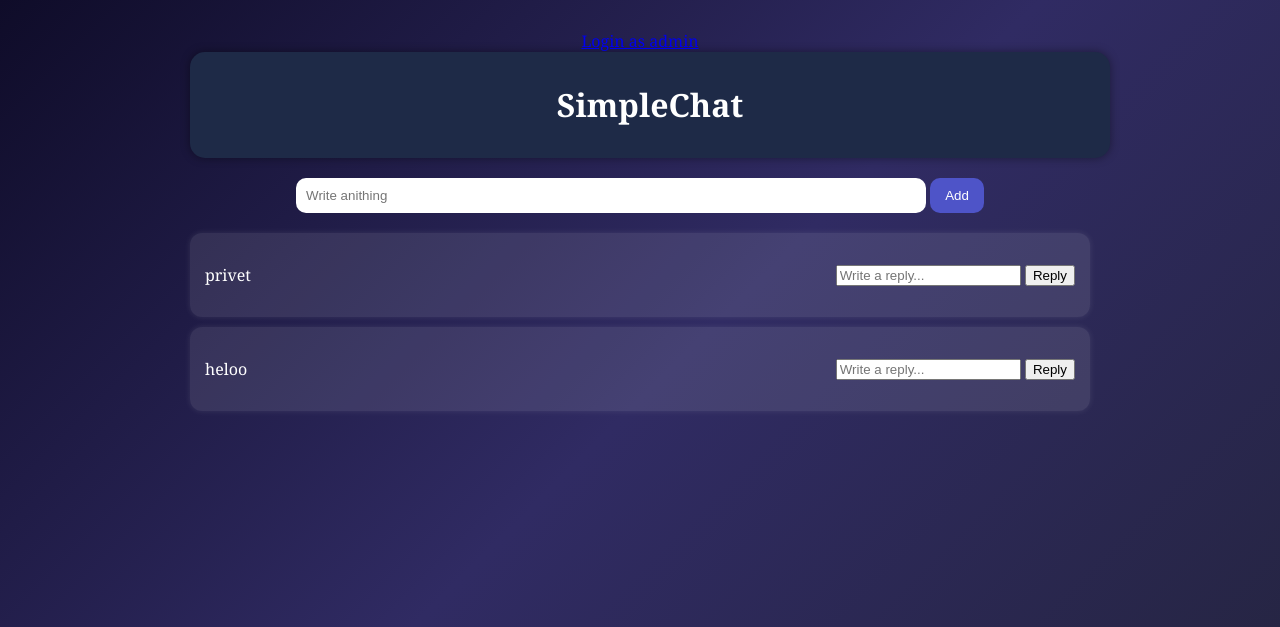
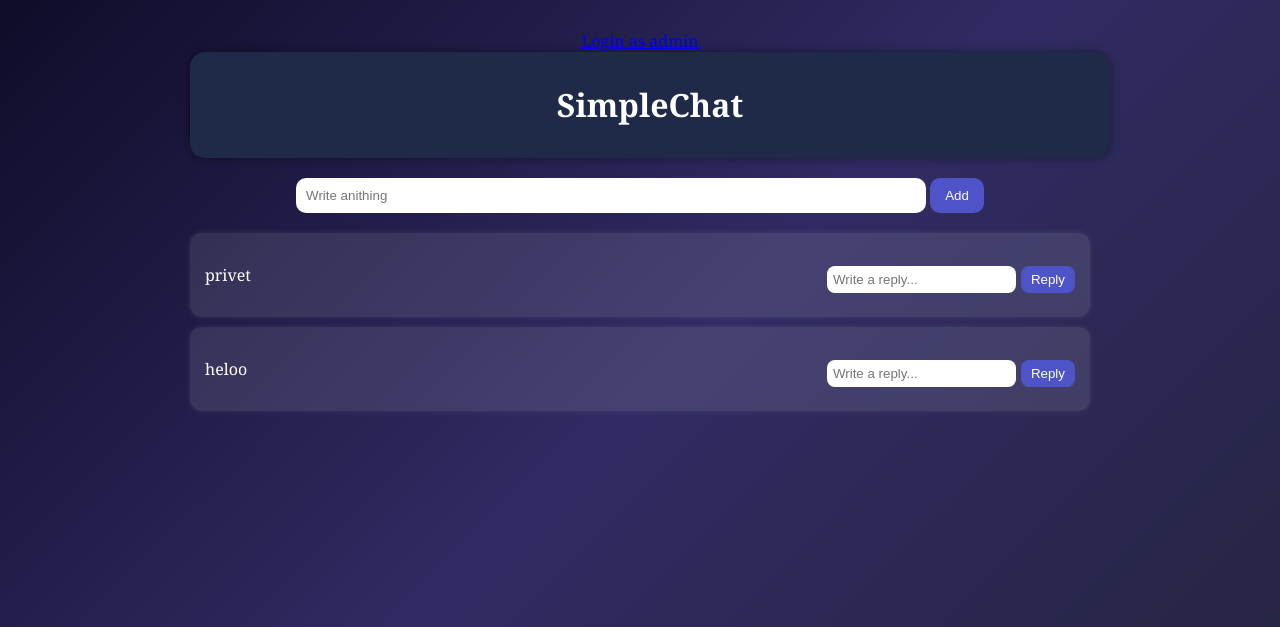
Before and after one commit to Noth1ng228/Project, a Flask app: page / in a window 1280 px wide. Shown: the top 627 px of the page. Run offline with Flask 3, Linux system fonts and the light colour scheme; data comes from the database, SQL or seed files in the repository; data that the repository does not hold is empty.

Commit message:
style.css

```diff
--- a/forum_app/static/style.css
+++ b/forum_app/static/style.css
@@ -70,3 +70,45 @@ body {
     margin-top: 10px;
     color: #b8a8ff;
 }
+
+.replies {
+    margin-left: 30px;
+    margin-top: 10px;
+}
+
+.reply {
+    background-color: rgba(255,255,255,0.05);
+    border-radius: 8px;
+    padding: 10px;
+    margin-top: 5px;
+}
+
+.reply-actions button {
+    background: none;
+    border: none;
+    color: #b8a8ff;
+    cursor: pointer;
+}
+
+.add-reply {
+    margin-top: 10px;
+    display: flex;
+    gap: 5px;
+}
+
+.add-reply input {
+    flex: 1;
+    padding: 6px;
+    border-radius: 8px;
+    border: none;
+    outline: none;
+}
+
+.add-reply button {
+    padding: 6px 10px;
+    border-radius: 8px;
+    border: none;
+    background-color: #4e54c8;
+    color: white;
+    cursor: pointer;
+}
```
